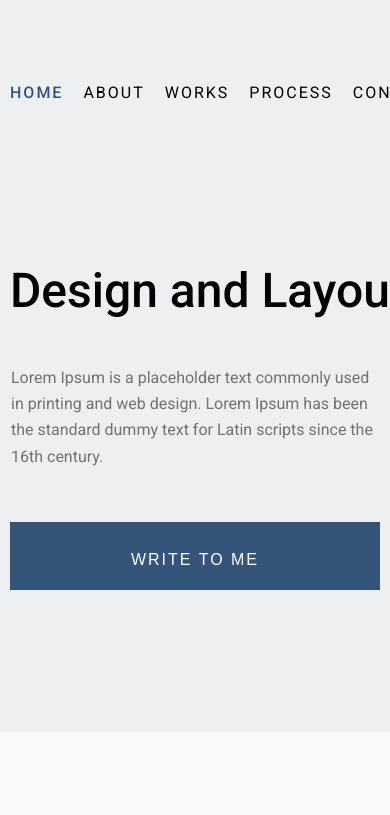
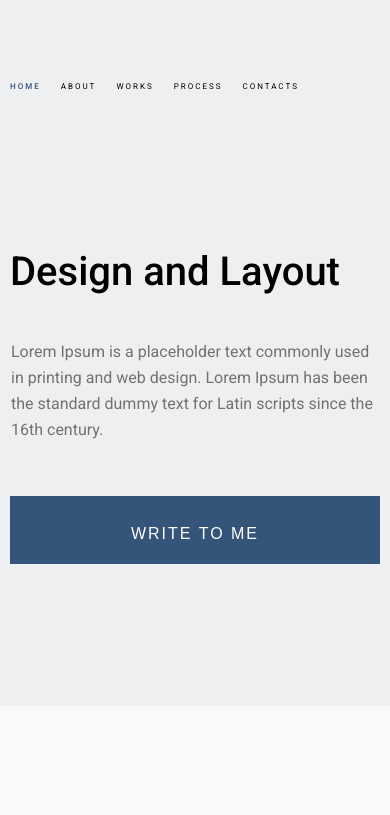
Before and after one commit to OleksaArt/Simple-Site, a plain HTML site: page index.html in a window 390 px wide. Shown: the top 815 px of the page. Drawn offline with Linux system fonts and the light colour scheme; files whose address does not match are found by name.

Commit message:
update font-size

```diff
--- a/css/style.css
+++ b/css/style.css
@@ -196,4 +196,10 @@ html {
     .nav-list{
         gap: 20px;
     }
+    .nav-list-item{
+        font-size: 0.5rem;
+    }
+    .header-title{
+        font-size: 2.5rem;
+    }
 }
```
